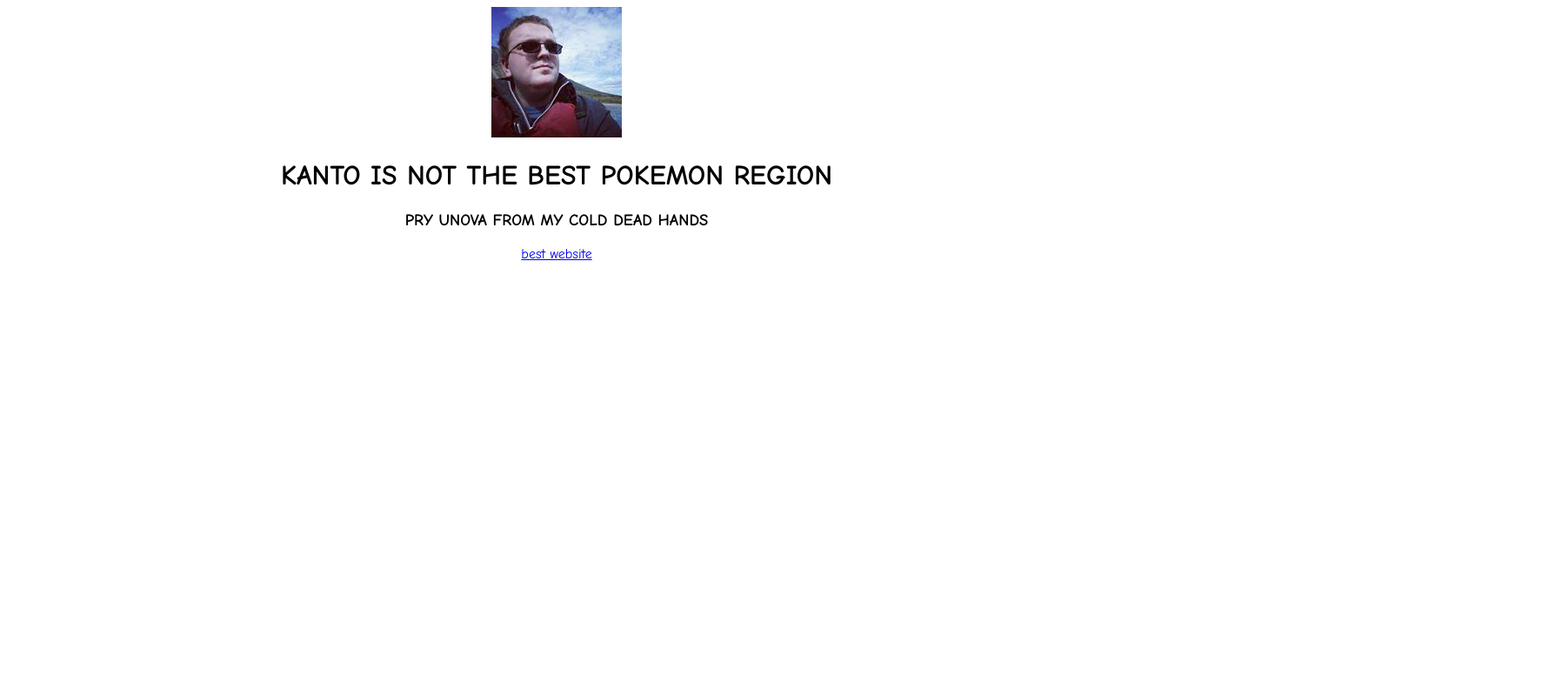
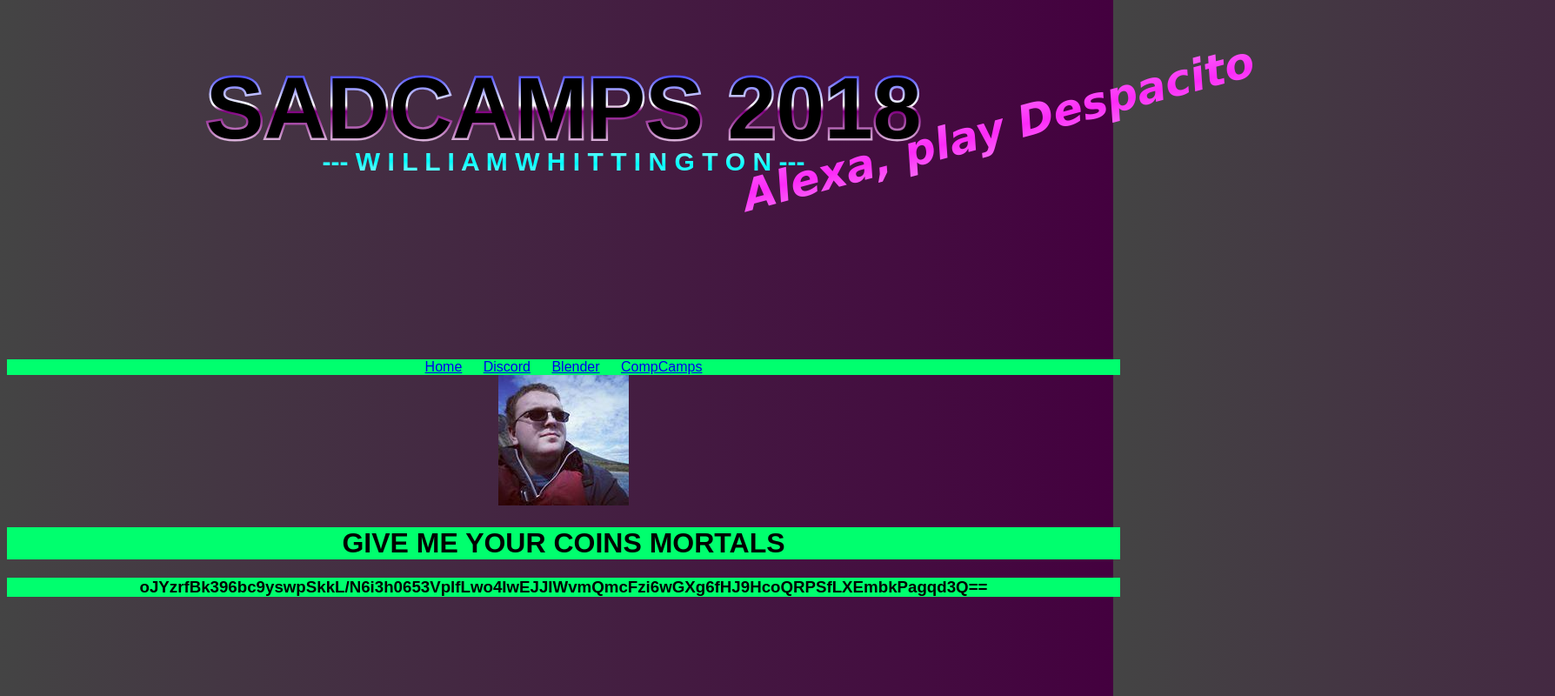
Before and after one commit to AquaGruntWill/CompCamps2018, a plain HTML site: page index.html in a window 1280 px wide. Shown: the whole page at 87% size, 1788 px wide, since content can reach past the window. Drawn offline with Linux system fonts and the light colour scheme; a web font is replaced by a local one.

Commit message:
sexy sexy title css + random title/tag + a lot more

```diff
--- a/css/styles.css
+++ b/css/styles.css
@@ -1,7 +1,79 @@
 .center{
+    background-color:#00FF6E;
   text-align: center;
+
 }
+html{
+  background: linear-gradient(90deg, #444444, #44003f);
+  font-family: 'Rubik Mono One', sans-serif;
+
+  margin: 0 auto;
+  text-align: center;
+
+}
+
+.vaportitle{
+  font-size: 100px;
+font-weight: 800;
+text-transform: uppercase;
+/* Warning: no fallback */
+
+background: -webkit-linear-gradient(-90deg, blue 5%, white 47%, purple 53%, white 95%);
+-webkit-background-clip: text;
+-webkit-text-stroke: 5px transparent;
+      font-family: 'Rubik Mono One', sans-serif;
+color: #000000;
+
+}
+
+.nav-item{
+    color: #FF406D;
+  display: inline;
+  padding: 10px;
+
+
+}
+.nav{
+  margin: 0px;
+  padding: 0px;
+  background-color: #00FF6E;
+}
+
+.nav-container{
+  margin: 0px;
+  padding: 0px;
+
+}
+
+.nav-link{
+  text-decoration: none;
+  color: pink;
+  -webkit-transition: 0.1 linear;
+}
+
 body{
-  font-family: "Comic Sans MS", "Comic Sans", cursive;
+  width: 100%;
+}
+
+.vaportag{
+  background: -webkit-linear-gradient(-91deg, #f96df7 5%, #fc2af8 53%, #f96df7 91%);
+  -webkit-background-clip: text;
+  -webkit-text-fill-color: transparent;
+  font-family: 'Aguafina Script', cursive;
+  font-style: italic;
+  font-kerning: normal;
+  font-size: 50px;
   text-align: center;
+  transform: rotate(-15deg);
+  text-overflow: clip;
+
+
 }
+
+.vaporname{
+  font-size: 30px;
+  background: -webkit-linear-gradient(-91deg, #afffff 5%, #00ffff 53%, #afffff 91%);
+  -webkit-background-clip: text;
+  -webkit-text-fill-color: transparent;
+
+}
--- a/index.html
+++ b/index.html
@@ -2,16 +2,73 @@
 <html lang="en" dir="ltr">
   <head>
      <link rel="stylesheet" href="css/styles.css">
+
+
+
+
+
+     <link href="https://fonts.googleapis.com/css?family=Aguafina+Script" rel="stylesheet">
+
+
     <meta charset="utf-8">
-    <title>CompCamps 2018</title>
+    <title id="title">scriptbroke</title>
+    <h1 id="h1" class="vaportitle">title</h1>
+    <div style="position:relative; top:-130px;left:500px;"><h2 id="tagline" class="vaportag">tag</h2></div>
+
+
+    <script>
+          var titles = [
+          'CompCamps 2018',
+          'SquatCamps 2018',
+          'JuiceCamps 2018',
+          "LostCamps 2018",
+          "JumpCamps 2017",
+          "CoinCamps 2018",
+          "NelsonCamps 2018",
+          "AfriCamps 2018",
+          "CookieCamps 2018",
+          "EconomyCamps 2018",
+          "MemeCamps 2018",
+          "SodieCamps 2018",
+          "LossCamps 2018",
+          "ToddCamps 2018",
+          "SadCamps 2018"];
+          var taglines = [
+          'EXPECTED "}" LINE 93',
+          '#SQUATSQUAD 2K18',
+          '#juicecamps #juicecamps #juicecamps'
+          , 'No, it was the OTHER way, i swear',
+          "Never forget.",
+          "oJYzrfBk396bc9yswpSkkL/N6i3h0653VplfLw...",
+          "1-800-I-NEED-NELSON",
+          "Gonna take a lot to drag me awayyyyyy from youuuu!",
+          "Those were MY cookies you sold!",
+          "Coke Standard!",
+          "E",
+          "The Art of the Deal",
+          "| || || |_",
+          "It just works!",
+          "Alexa, play Despacito"]
+          var number = Math.floor(Math.random()*titles.length);
+        document.getElementById("h1").innerHTML = titles[number];
+        document.getElementById("title").innerHTML = titles[number];
+        document.getElementById("tagline").innerHTML = taglines[number];
+
+    </script>
+    <div style="position:relative; top:-180px;"><h3 class="vaporname"> --- W I L L I A M   W H I T T I N G T O N --- </h3></div>
+    <div class="nav">
+      <ul class="nav">
+        <li class="nav-item"><a href="index.html">Home</a></li>
+          <li class="nav-item"><a href="bots.html">Discord</a></li>
+          <li class="nav-item"><a href="modeling.html">Blender</a></li>
+          <li class="nav-item"><a href="https://www.compcamps.com" target="_blank">CompCamps</a></li>
+      </ul>
+    </div>
   </head>
   <body>
-    <img src="images/brett.jpg" alt="Brett Mayson"/>
-    <h1>KANTO IS NOT THE BEST POKEMON REGION</h1>
-    <h3>PRY UNOVA FROM MY COLD DEAD HANDS</h3>
-    <a href="http://www.staggeringbeauty.com">
-      <p>best website</p>
-    </a>
+    <img class="center" src="images/brett.jpg" alt="Brett Mayson"/>
+    <h1 class="center">GIVE ME YOUR COINS MORTALS</h1>
+    <h3 class="center"> oJYzrfBk396bc9yswpSkkL/N6i3h0653VplfLwo4IwEJJIWvmQmcFzi6wGXg6fHJ9HcoQRPSfLXEmbkPagqd3Q==</h3>
 
   </body>
 </html>
--- /dev/null
+++ b/test.css
@@ -0,0 +1,29 @@
+.imga
+{
+z-index: 10;
+}
+
+.imgb
+{
+z-index: 20;
+}
+
+.imgc
+{
+z-index: 30;
+}
+
+html{
+    font-family: 'Roboto', sans-serif;
+}
+
+h2{
+  font-size: 100px;
+font-weight: 800;
+text-transform: uppercase;
+/* Warning: no fallback */
+
+background: -webkit-linear-gradient(-86deg, #EEF85B 5%, #7AEC8D 53%, #09E5C3 91%);
+-webkit-background-clip: text;
+-webkit-text-stroke: 10px transparent;
+}
```
Also changed, not shown: bots.html (added, +22 -0 lines), modeling.html (added, +24 -0 lines), test.html (added, +27 -0 lines), images/2f7.jpg (added), images/pepe.jpg (added).
